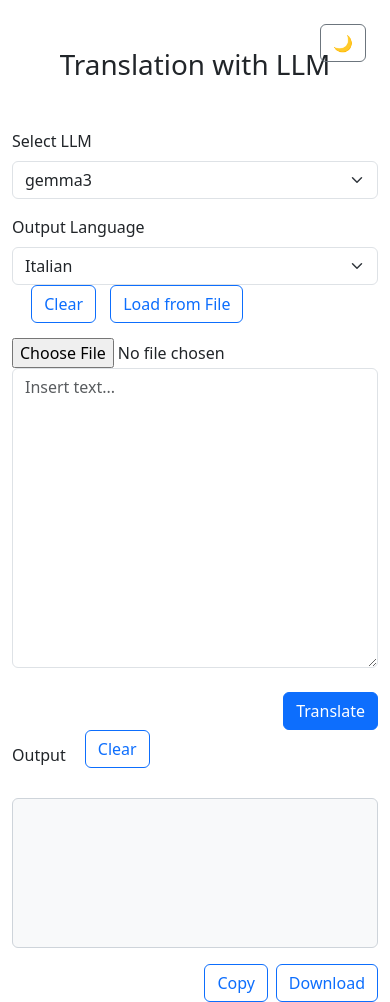
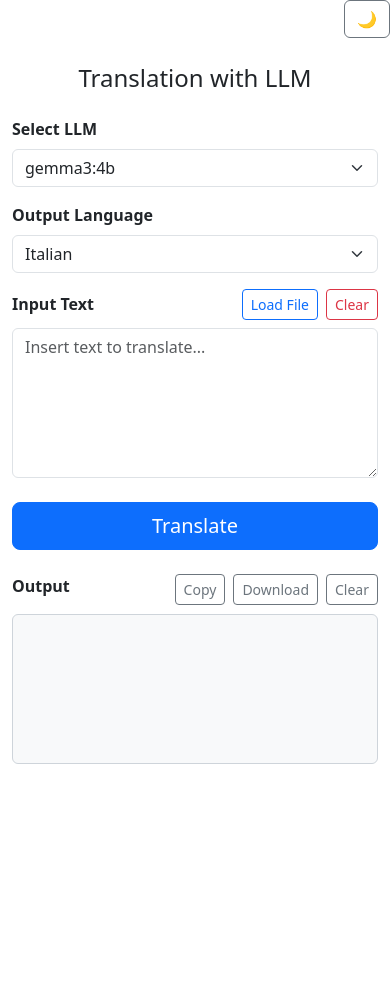
Before and after one commit to fabri44k/Translation-with-local-LLM, a Flask app: page / in a window 390 px wide. After the commit the page ends 764 px from the top, so only its background shows below. Run offline with Flask 3, Linux system fonts and the light colour scheme; some libraries are stand-ins or nearby versions.

Commit message:
better on mobile

```diff
--- a/static/css/style.css
+++ b/static/css/style.css
@@ -1,49 +1,59 @@
+/* STILI GENERALI */
+body {
+    transition: background-color 0.3s, color 0.3s;
+}
+
+/* TEXTAREA ADATTIVA */
 textarea {
     height: 300px;
+    /* Altezza default Desktop */
     resize: vertical;
 }
 
+/* AREA OUTPUT */
 #modelStream {
     min-height: 150px;
-    background-color: #f8f9fa;
     padding: 1rem;
     border: 1px solid #ced4da;
     border-radius: 0.375rem;
     white-space: pre-wrap;
 }
 
-
 .markdown-output {
-    background-color: #f8f9fa;
-    padding: 1rem;
-    border-radius: 0.375rem;
-    border: 1px solid #ced4da;
     font-family: system-ui, sans-serif;
 }
-.markdown-output h1, .markdown-output h2, .markdown-output h3 {
+
+.markdown-output h1,
+.markdown-output h2,
+.markdown-output h3 {
     margin-top: 1rem;
 }
+
 .markdown-output code {
     background-color: #e9ecef;
     padding: 2px 4px;
     border-radius: 4px;
 }
 
+/* DARK MODE STYLES */
 body.darkmode {
     background-color: #202629 !important;
     color: #e0e0e0 !important;
 }
+
 body.darkmode .form-control,
 body.darkmode .form-select {
     background-color: #23272b;
     color: #e0e0e0;
     border-color: #444;
 }
+
 body.darkmode .btn-outline-primary,
 body.darkmode .btn-outline-secondary {
     color: #e0e0e0;
     border-color: #888;
 }
+
 body.darkmode .markdown-output {
     background: #23272b;
     color: #e0e0e0;
@@ -55,7 +65,38 @@ body.darkmode .markdown-output {
     color: #e0e0e0 !important;
     border-color: #444 !important;
 }
+
 body.darkmode .markdown-output code {
     background-color: #33363b !important;
     color: #e0e0e0 !important;
 }
+
+/* MEDIA QUERY PER MOBILE (RESPONSIVE) */
+@media (max-width: 767.98px) {
+
+    /* Riduciamo l'altezza della textarea su mobile per non riempire tutto lo schermo */
+    textarea {
+        height: 150px;
+    }
+
+    /* Titolo più piccolo su mobile */
+    h1 {
+        font-size: 1.5rem;
+    }
+
+    /* Riduciamo i margini verticali su mobile */
+    .container {
+        padding-top: 1rem;
+        max-width: 100%;
+        /* Usa tutta larghezza su mobile */
+    }
+
+    .mb-5 {
+        margin-bottom: 1.5rem !important;
+    }
+
+    /* Assicuriamo che i pulsanti non si sovrappongano */
+    .d-flex.flex-wrap {
+        gap: 0.5rem;
+    }
+}
--- a/templates/index.html
+++ b/templates/index.html
@@ -3,35 +3,37 @@
 
 <head>
     <meta charset="UTF-8">
+    <meta name="viewport" content="width=device-width, initial-scale=1.0">
     <title>Translation with LLM</title>
+    <!-- Bootstrap 5 CSS -->
     <link href="https://cdn.jsdelivr.net/npm/bootstrap@5.3.3/dist/css/bootstrap.min.css" rel="stylesheet">
+    <!-- Marked CSS (for markdown styling) -->
+    <link rel="stylesheet" href="https://cdn.jsdelivr.net/npm/katex@0.16.10/dist/katex.min.css">
+
     <link rel="stylesheet" href="../static/css/style.css">
-    <link rel="icon" href="{{ url_for('static', filename='favicon.ico') }}" type="image/x-icon">
-
 </head>
 
 <body>
 
     <div class="container mt-5">
-
-        <h1 class="text-center mb-5">Translation with LLM</h1>
-
-        <!-- Dark/Light mode toggle button -->
-        <div class="position-absolute top-0 end-0 m-4">
-            <button id="toggleThemeBtn" class="btn btn-outline-secondary" onclick="toggleTheme()">
+        <!-- Header con pulsante tema -->
+        <div class="d-flex justify-content-between align-items-center mb-4">
+            <h1 class="m-0 text-center w-100 position-relative">Translation with LLM</h1>
+            <!-- Pulsante tema assoluto, ma con z-index per essere sopra -->
+            <button id="toggleThemeBtn" class="btn btn-outline-secondary position-absolute top-0 end-0" onclick="toggleTheme()">
                 🌙
             </button>
         </div>
 
         <div class="row mb-4">
-            <!-- la lista degli llm deve essere restituita da py!-->
-            <div class="col-md-4 d-flex flex-column">
-                <label for="llm" class="form-label">Select LLM</label>
+
+            <div class="col-12 col-md-4 d-flex flex-column mb-3 mb-md-0">
+                <label for="llm" class="form-label fw-bold">Select LLM</label>
                 <select id="llm" class="form-select mb-3">
 
                 </select>
 
-                <label for="targetLang" class="form-label">Output Language</label>
+                <label for="targetLang" class="form-label fw-bold">Output Language</label>
                 <select id="targetLang" class="form-select">
                     <option value="it">Italian</option>
                     <option value="en">English</option>
@@ -46,21 +48,30 @@
                 </select>
             </div>
 
+            <div class="col-12 col-md-8">
+                <div class="d-flex justify-content-between align-items-center mb-2">
+                    <label for="textInput" class="form-label mb-0 fw-bold">Input Text</label>
 
-            <div class="col-md-8">
-                <label for="textInput" class="form-label"></label>
-                <button class="btn btn-outline-primary" style="margin-left: 15px; margin-bottom: 15px;"
-                    onclick="clearTextInput()">Clear</button>
-                <button class="btn btn-outline-primary" style="margin-left: 10px; margin-bottom: 15px; margin-right: 10px"
-                    onclick="loadFile()">Load from File</button>
-                <input type="file" id="fileInput" accept=".md,.txt">
 
-                <textarea id="textInput" class="form-control" placeholder="Insert text..."></textarea>
+                    <div class="d-flex gap-2">
+                        <input type="file" id="fileInput" accept=".md,.txt" style="display: none;" onchange="handleFileSelect(this)">
+
+                        <button class="btn btn-sm btn-outline-primary" onclick="document.getElementById('fileInput').click()">
+                            Load File
+                        </button>
+                        <button class="btn btn-sm btn-outline-danger" onclick="clearTextInput()">
+                            Clear
+                        </button>
+                    </div>
+                </div>
+
+                <textarea id="textInput" class="form-control" placeholder="Insert text to translate..."></textarea>
             </div>
         </div>
+
         <div class="row mt-3">
-            <div class="col d-flex justify-content-end gap-2">
-                <button class="btn btn-primary" onclick="sendTextForTranslation()">Translate</button>
+            <div class="col d-grid d-md-flex justify-content-md-end gap-2">
+                <button class="btn btn-primary btn-lg" onclick="sendTextForTranslation()">Translate</button>
             </div>
         </div>
 
@@ -68,21 +79,22 @@
             <div class="spinner-border text-primary" role="status">
                 <span class="visually-hidden">Loading...</span>
             </div>
-            <div>Translating...</div>
-        </div>
-        <div class="row">
-            <div class="col-12">
-                <label for="modelStream" class="form-label">Output</label>
-                <button class="btn btn-outline-primary" style="margin-left: 15px; margin-bottom: 15px;"
-                    onclick="clearTextOutput()">Clear</button>
-                <div id="modelStream" class="markdown-output" style="margin-top: 15px;"></div>
-            </div>
+            <div class="mt-2 text-muted">Translating...</div>
         </div>
 
-        <div class="row mt-3">
-            <div class="col d-flex justify-content-end gap-2">
-                <button class="btn btn-outline-primary" onclick="copyOutput()">Copy</button>
-                <button class="btn btn-outline-primary" onclick="downloadOutput()">Download</button>
+        <!-- Area Output -->
+        <div class="row mt-4">
+            <div class="col-12">
+                <div class="d-flex justify-content-between align-items-center mb-2">
+                    <label for="modelStream" class="form-label fw-bold">Output</label>
+
+                    <div class="d-flex gap-2">
+                        <button class="btn btn-sm btn-outline-secondary" onclick="copyOutput()">Copy</button>
+                        <button class="btn btn-sm btn-outline-secondary" onclick="downloadOutput()">Download</button>
+                        <button class="btn btn-sm btn-outline-secondary" onclick="clearTextOutput()">Clear</button>
+                    </div>
+                </div>
+                <div id="modelStream" class="markdown-output bg-light text-dark"></div>
             </div>
         </div>
     </div>
```
Also changed, not shown: config.json (+1 -7 lines), 2 other files.
